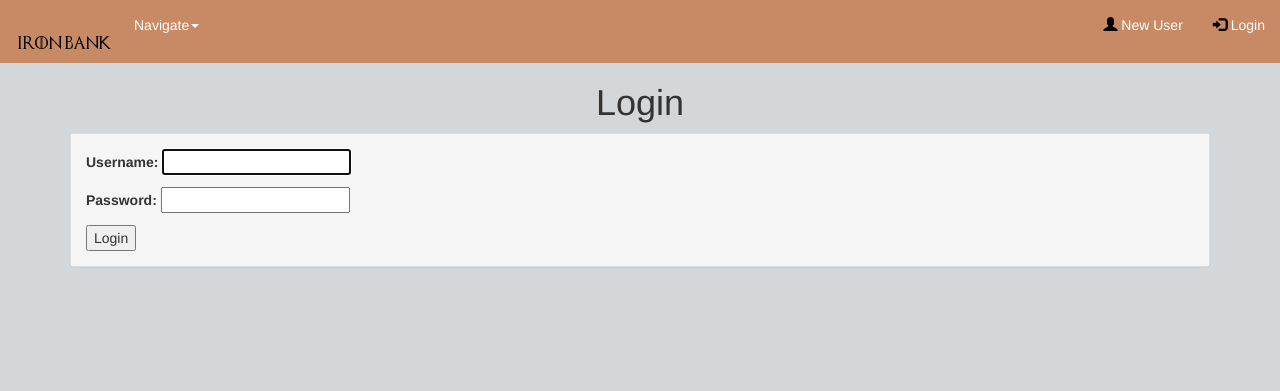
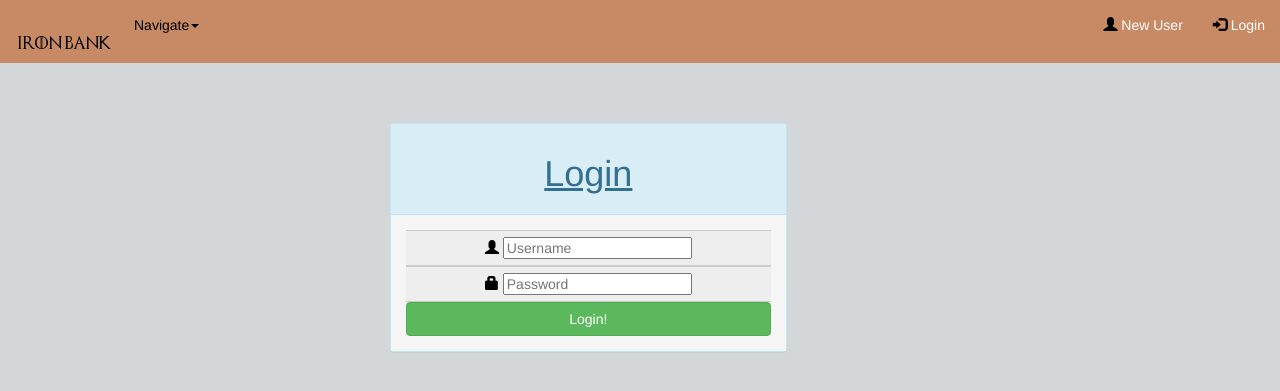
Before and after one commit to rallen0150/bank, a Django app: page /login/ in a window 1280 px wide. Shown: the top 391 px of the page. Run offline with Django 3.2, Linux system fonts and the light colour scheme; some libraries are stand-ins or nearby versions.

Commit message:
starting to clean up code

```diff
--- a/templates/bank/transaction_list.html
+++ b/templates/bank/transaction_list.html
@@ -5,7 +5,7 @@
   <h1><b>{{ request.user }}'s</b> Transactions Report</h1>
   <br>
   <div class="row">
-    <div class="col-md-5">
+    <div class="col-md-4">
       <div class="panel panel-info">
         <div class="panel-heading">
           <h3>Remaining Balance</h3>
@@ -15,11 +15,9 @@
         </div>
       </div>
     </div>
-  </div>
     {% for account in accounts %}
       {% if request.user == account.user %}
       <div class="profile_info">
-        <div class="row">
           <div class="col-md-7">
             <div class="panel panel-primary">
               <div class="panel-heading">
--- a/templates/base.html
+++ b/templates/base.html
@@ -13,7 +13,7 @@
       h1{
         text-align: center;
       }
-      .col-md-5 {
+      .col-md-4 {
         position: fixed;
       }
       .col-md-7 {
@@ -50,6 +50,13 @@
       }
       .logo {
         color: white;
+      }
+      .dropdown-toggle {
+        color: black;
+      }
+      #under {
+        text-decoration: underline;
+        text-align: center;
       }
     </style>
   </head>
--- a/templates/registration/login.html
+++ b/templates/registration/login.html
@@ -1,14 +1,32 @@
 {% extends 'base.html' %}
 
 {% block content %}
-  <h1>Login</h1>
-  <div class="panel panel-default">
-    <div class="panel-body">
-      <form class="" action="" method="post">
-        {% csrf_token %}
-        {{ form.as_p }}
-        <input type="submit" name="" value="Login">
-      </form>
+<br><br><br>
+  <div class="row">
+    <div class="col-md-4 col-md-offset-3">
+      <div class="panel panel-info">
+        <div class="panel-heading">
+          <h1 id='under'>Login</h1>
+        </div>
+        <div class="panel-body">
+          <form class="" action="" method="post">
+            {% csrf_token %}
+            <div class="input-group">
+              <div class="input-group-addon">
+                <span class="glyphicon glyphicon-user"></span>
+                <input type="text" name="username" placeholder="Username"><br>
+              </div>
+            </div>
+            <div class="input-group">
+              <div class="input-group-addon">
+                <span class="glyphicon glyphicon-lock"></span>
+                <input type="password" name="password" placeholder="Password"><br>
+              </div>
+            </div>
+            <button id="log" type="submit" class="btn btn-success btn-block">Login!</button>
+          </form>
+        </div>
+      </div>
     </div>
   </div>
 {% endblock %}
```
Also changed, not shown: bank/views.py (+19 -4 lines), templates/auth/user_form.html (+17 -7 lines), templates/index.html (+17 -6 lines), db.sqlite3.
